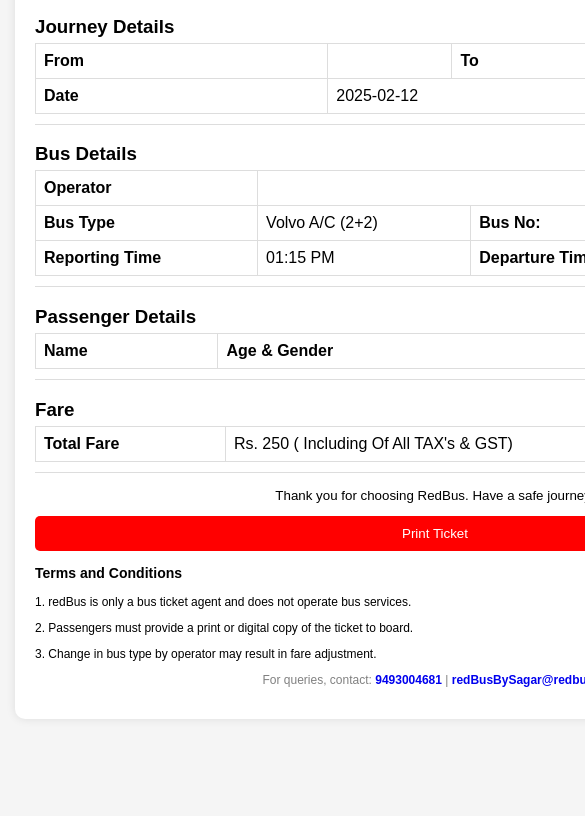
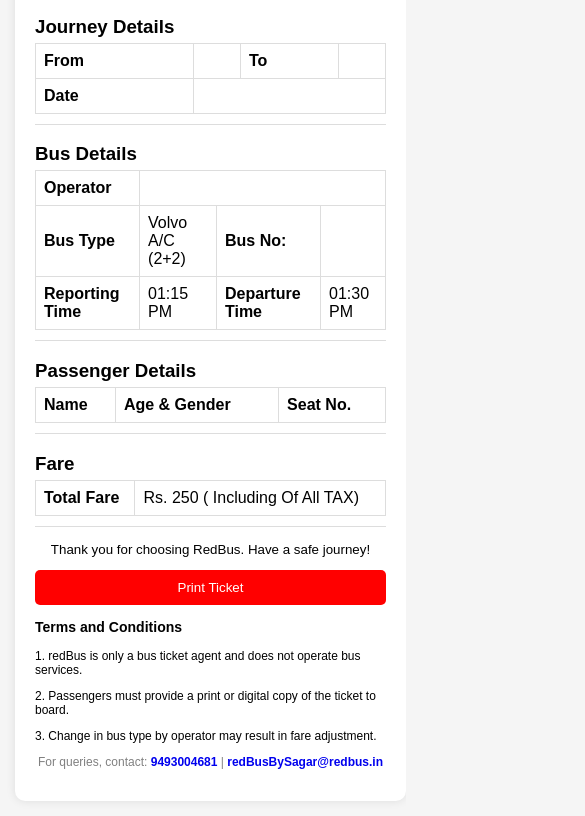
Before and after one commit to Sagar-Embadi/Projects, a plain HTML site: page JavaScript/RED_BUS/ticket/ticket.html in a window 390 px wide. Shown: the part 109-925 px from the top of the page, 585 px wide, since content can reach past the window. Before the commit the page ends 844 px from the top, so only its background shows below. Drawn offline with Linux system fonts and the light colour scheme.

Commit message:
updating ticket page with media queries

```diff
--- a/JavaScript/RED_BUS/ticket/ticket.css
+++ b/JavaScript/RED_BUS/ticket/ticket.css
@@ -5,7 +5,7 @@ body {
     background-color: #f5f5f5;
 }
 .ticket {
-    width: 800px;
+    max-width: 800px;
     background: #fff;
     padding: 20px;
     border-radius: 10px;
@@ -76,3 +76,8 @@ button {
     cursor: pointer;
     margin-top: 10px;
 }
+@media screen and (max-width:725px) {
+    .ticket{
+        width:90vw
+    }
+}
--- a/JavaScript/RED_BUS/ticket/ticket.html
+++ b/JavaScript/RED_BUS/ticket/ticket.html
@@ -27,7 +27,7 @@
                 </tr>
                 <tr>
                     <th>Date</th>
-                    <td colspan="3" id="date">Sunday, December 15, 2013</td>
+                    <td colspan="3" id="date"></td>
                 </tr>
             </table>
         </div>
@@ -54,15 +54,6 @@
             </table>
         </div>
 
-        <!-- <div class="section">
-            <h3>Boarding Details</h3>
-            <table class="details-table">
-                <tr><th>Location</th><td>Lucknow Bus Stand</td></tr>
-                <tr><th>Landmark</th><td>Lucknow Bus Stand</td></tr>
-                <tr><th>Destination</th><td>Alambagh Bus Station</td></tr>
-            </table>
-        </div> -->
-
         <div class="section">
             <h3>Passenger Details</h3>
             <table class="details-table" id="passengers_list">
@@ -77,7 +68,7 @@
         <div class="section">
             <h3>Fare</h3>
             <table class="details-table">
-                <tr><th>Total Fare</th><td>Rs. <span id="price">250</span> ( including of all TAX's & GST)</td></tr>
+                <tr><th>Total Fare</th><td>Rs. <span id="price">250</span> ( including of all TAX)</td></tr>
             </table>
         </div>
         <p>Thank you for choosing RedBus. Have a safe journey!</p>
--- a/JavaScript/RED_BUS/ticket/ticket.js
+++ b/JavaScript/RED_BUS/ticket/ticket.js
@@ -1,21 +1,18 @@
-// import { date } from "../home/home.js";
-// console.log(date);
-
-// import { today } from "../home/home.js"
-// Set the input's default value to today's date
-const today = new Date().toISOString().split('T')[0];
-document.getElementById('date').innerText= `${today}`
-
 let seatInfo = JSON.parse(localStorage.getItem("seatInfo"))
 let busData = JSON.parse(localStorage.getItem("busData"))
 let passengersInfo = JSON.parse(localStorage.getItem("passengersInfo"))
+let routeDetails = JSON.parse(localStorage.getItem("routeDetails"))
+let price = localStorage.getItem("price")
 document.getElementById("pickup").innerText=`${busData.origin}`
 document.getElementById("drop").innerText=`${busData.destination}`
+document.getElementById('date').innerText=`${routeDetails.date}`
 document.getElementById("operator").innerText=`${seatInfo.operator}`
 document.getElementById("type").innerText=`${seatInfo.type}`
 document.getElementById("busNo").innerText=`${seatInfo.bus_id}`
 document.getElementById("arrival_time").innerText=`${seatInfo.arrival_time}`
 document.getElementById("departure_time").innerText=`${seatInfo.departure_time}`
+document.getElementById("price").innerText=`${price}`
+
 
 let passDiv = document.getElementById("passengers_list")
 passengersInfo.forEach(x => {
```
